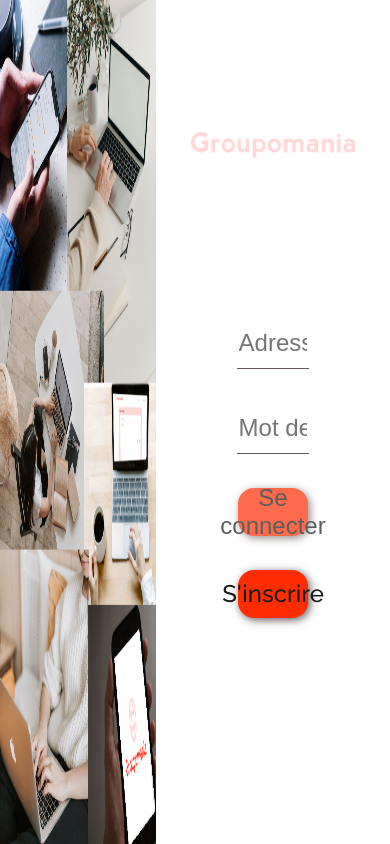
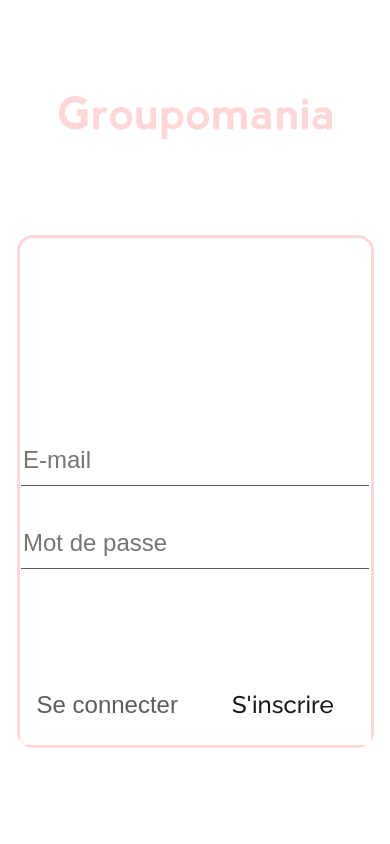
Before and after one commit to RomLabo/RomainLaborde_7_02092021, an Angular app in the folder frontend/: page / in a window 390 px wide. Built offline with nearby package versions, Linux system fonts and the light colour scheme.

Commit message:
Réfection page d'accueil

```diff
--- a/frontend/src/app/auth/auth.component.html
+++ b/frontend/src/app/auth/auth.component.html
@@ -1,13 +1,15 @@
 <div class="home-form">
-    <img class="home-form__img" src="../../assets/background.png" alt="image d'arrière plan">
+    <img class="home-form__img" src="../../assets/background.jpg" alt="image d'arrière plan">
     <div class="home-form__form">
         <img class="form-logo" src="../../assets/logo-title.png" alt="Nom de l'entreprise">
         <form class="form-content" [formGroup]="userLogForm" (ngSubmit)="onLogin()">
-            <input id="email" class="form-content__input" name="email" type="text" placeholder="Adresse e-mail" aria-label="Adresse e-mail" formControlName="email">
+            <input id="email" class="form-content__input" name="email" type="text" placeholder="E-mail" aria-label="Adresse e-mail" formControlName="email">
             <input id="password" class="form-content__input" name="password" type="password" placeholder="Mot de passe" aria-label="Mot de passe" formControlName="password">
-            <button class="form-content__btn" name="login" type="submit" [disabled]="userLogForm.invalid">Se connecter</button>
-            <a routerLink="signin" class="form-content__btn">S'inscrire</a>
             <p>{{ errorMessage }}</p>
+            <div class="form-content__btn">
+                <button class="content-btn" name="login" type="submit" title="Se connecter" [disabled]="userLogForm.invalid">Se connecter</button>
+                <a routerLink="signin" class="content-btn" title="S'inscrire">S'inscrire</a>
+            </div>
         </form>
     </div>
 </div>
--- a/frontend/src/app/auth/auth.component.scss
+++ b/frontend/src/app/auth/auth.component.scss
@@ -1,10 +1,16 @@
+@mixin mobile-only {
+    @media screen and (max-width: 599px){
+        @content;
+    }
+}
+
 input.ng-dirty.ng-invalid {
-    border-bottom: 3px solid #b20a37 ;
+    border-bottom: 2px solid #b20a37 ;
     animation: headshake 100ms cubic-bezier(.4,.1,.6,.9) 2;
 }
 
 input.ng-dirty.ng-valid {
-    border-bottom: 3px solid green;
+    border-bottom: 2px solid green;
 }
 
 .home-form {
@@ -15,6 +21,9 @@
         width: 40%;
         height: 100%;
         position: relative;
+        @include mobile-only {
+            display: none;
+        }
     }
     &__form {
         width: 60%;
@@ -22,6 +31,9 @@
         flex-direction: column;
         align-items: center;
         justify-content: space-evenly;
+        @include mobile-only {
+            width: 100%;
+        }
     }
 }
 
@@ -29,11 +41,18 @@
     display: flex;
     flex-direction: column;
     align-items: center;
-    justify-content: center;
-    gap: 8%;
+    justify-content: flex-end;
+    gap: 2rem;
     padding: 0 1rem 0 1rem;
-    height: 50%;
-    width: 30%;
+    height: 400px;
+    width: 325px;
+    border-radius: 1rem;
+    border: 3px solid #ffd7d7;
+    @include mobile-only {
+        width: 90%;
+        height: 60%;
+        padding: 0;
+    }
     &__input {
         height: 3rem;
         width: 98%;
@@ -43,24 +62,33 @@
         font-size: 1.5rem;
         &:active, &:focus {
             outline: none;
-            border-bottom: 3px solid #675757;
+            border-bottom: 2px solid #675757;
+        }
+        &:active::placeholder, &:focus::placeholder {
+            transform: scale(0.5, 0.5) translate(-50%, -40px);
         }
     }
     &__btn {
-        height: 3rem;
+        display: flex;
+        height: 5rem;
         width: 100%;
-        border-radius: 1rem;
-        background-color: #fd2d01;
+    }
+}
+
+.content-btn {
+    height: 100%;
+    width: 50%;
     border: none;
     text-decoration: none;
     color: rgb(26, 25, 25);
     display: flex;
     justify-content: center;
-        box-shadow: 2px 2px 9px #675757;
     align-items: center;
     font-size: 1.5rem;
     position: relative;
     z-index: 1;
+    cursor: pointer;
+    background-color: #fff;
     &:disabled {
         opacity: 0.7;
     }
@@ -68,20 +96,36 @@
         &::after {
             opacity: 1;
         }
+        &::before {
+            opacity: 1;
+        }
+    }
+    &::before {
+        content: "";
+        bottom: -3px;
+        width: 85%;
+        height: 3px;
+        background-color: #fd2d01;
+        position: absolute;
+        opacity: 0;
+        transition: opacity 250ms;
     }
     &::after {
-            content: "";
+        content: attr(title);
+        color: #fd2d01;
         position: absolute;
-            border-radius: 1.2rem;
+        width: 100%;
+        right: 0;
         top: 0;
-            right: 0;
         bottom: 0;
         left: 0;
-            background: radial-gradient(circle, lighten(#fd2d01, 10) 0%, darken(#fd2d01, 10) 100%);
+        display: flex;
+        justify-content: center;
+        align-items: center;
+        background-color: #fff;
+        border-radius: 1rem;
         opacity: 0;
-            z-index: -1;
         transition: opacity 250ms;
-        }
     }
 }
 
--- a/frontend/src/app/header/header.component.html
+++ b/frontend/src/app/header/header.component.html
@@ -2,9 +2,9 @@
     <img class="header__img" src="../../assets/logo.png" alt="Le logo de l'entreprise">
     <p class="header__text" *ngIf="isAdmin === 1">Administrateur</p>
     <nav class="header__nav">
-        <a class="nav__item nav__item-menu" [routerLink]="['/home']" title="Retour à l'accueil">Accueil</a>
-        <a class="nav__item nav__item-menu" [routerLink]="['/profile']" title="voir profil">Profil</a>
-        <a class="nav__item nav__item-logout" (click)="onClickLogout()" title="Se déconnecter">Déconnexion</a>
+        <a class="nav__item nav__item-menu" [routerLink]="['/home']" title="Accueil">Accueil</a>
+        <a class="nav__item nav__item-menu" [routerLink]="['/profile']" title="Profil">Profil</a>
+        <a class="nav__item nav__item-logout" (click)="onClickLogout()" title="Déconnexion">Déconnexion</a>
     </nav>
 </header>
 <h1>Partagez et restez en contact avec vos collègues</h1>
--- a/frontend/src/app/signin/signin.component.html
+++ b/frontend/src/app/signin/signin.component.html
@@ -1,6 +1,7 @@
 <div class="home-form">
-    <img class="home-form__img" src="../../assets/home-background.png" alt="Image d'arrière plan">
-    <img class="home-form__logo" src="../../assets/logo-title.png" alt="Nom de l'entreprise">
+    <img class="home-form__img" src="../../assets/background.jpg" alt="Image d'arrière plan">
+    <div class="home-form__form">
+        <img class="form-logo" src="../../assets/logo-title.png" alt="Nom de l'entreprise">
         <form class="form-content" [formGroup]="userForm" (ngSubmit)="onSignin()">
             <input id="name" class="form-content__input" name="name" type="text" placeholder="Nom" aria-label="Nom" formControlName="name">
             <div *ngIf="name!.invalid && name!.dirty" class="invalid-message">
@@ -18,7 +19,10 @@
             <div *ngIf="password!.invalid && password!.dirty" class="invalid-message">
                 Le mot de passe doit comporter entre 8 et 15 caractères, au mois une majuscule, une minuscule, deux chiffres et un caractère spécial.
             </div>
-        <button class="form-content__btn" name="login" type="submit" [disabled]="userForm.invalid">S'inscrire</button>
             <p>{{ errorMessage }}</p>
+            <div class="form-content__btn">
+                <button class="content-btn" name="login" type="submit" [disabled]="userForm.invalid" title="S'inscrire">S'inscrire</button>
+            </div>
         </form>
     </div>
+</div>
--- a/frontend/src/app/signin/signin.component.scss
+++ b/frontend/src/app/signin/signin.component.scss
@@ -1,78 +1,95 @@
+@mixin mobile-only {
+    @media screen and (max-width: 599px){
+        @content;
+    }
+}
+
 input.ng-dirty.ng-invalid {
-    border-bottom: 3px solid #b20a37 ;
+    border-bottom: 2px solid #b20a37 ;
     animation: headshake 100ms cubic-bezier(.4,.1,.6,.9) 2;
 }
 
 input.ng-dirty.ng-valid {
-    border-bottom: 3px solid green;
+    border-bottom: 2px solid green;
 }
 
 .home-form {
     width: 100%;
     height: 100vh;
+    display: flex;
     &__img {
-        width: 100%;
+        width: 40%;
         height: 100%;
         position: relative;
+        @include mobile-only {
+            display: none;
         }
-    &__logo {
-        width: 50%;
-        position: absolute;
-        top: 2%;
-        left: 10%;
     }
-    &__text {
-        width: 20%;
-        position: absolute;
-        top: 12%;
-        left: 10%;
-        font-size: 1.5rem;
-        padding: 0 2% 0 2%;
+    &__form {
+        width: 60%;
+        display: flex;
+        flex-direction: column;
+        align-items: center;
+        justify-content: space-evenly;
+        @include mobile-only {
+            width: 100%;
+        }
     }
 }
 
 .form-content {
-    position: absolute;
     display: flex;
     flex-direction: column;
     align-items: center;
-    justify-content: center;
-    gap: 8%;
+    justify-content: flex-end;
+    gap: 1rem;
     padding: 0 1rem 0 1rem;
-    height: 50%;
-    width: 25%;
-    top: 20%;
-    right: 5%;
+    height: 400px;
+    width: 325px;
+    border-radius: 1rem;
+    border: 3px solid #ffd7d7;
+    @include mobile-only {
+        width: 90%;
+        height: 75%;
+        padding: 0;
+    }
     &__input {
-        height: 2rem;
+        height: 3rem;
         width: 98%;
         background-color: transparent;
         border: none;
         border-bottom: 1.5px solid #675757;
-        font-size: 1.2rem;
-        &::placeholder {
-            padding: 0 0 0 4px;
-        }
+        font-size: 1.5rem;
         &:active, &:focus {
             outline: none;
-            border-bottom: 3px solid #675757;
+            border-bottom: 2px solid #675757;
+        }
+        &:active::placeholder, &:focus::placeholder {
+            transform: scale(0.5, 0.5) translate(-50%, -40px);
         }
     }
     &__btn {
-        height: 2.5rem;
+        display: flex;
+        height: 5rem;
         width: 100%;
-        border-radius: 1.2rem;
-        background-color: #fd2d01;
+        justify-content: center;
+    }
+}
+
+.content-btn {
+    height: 100%;
+    width: 60%;
     border: none;
     text-decoration: none;
     color: rgb(26, 25, 25);
     display: flex;
     justify-content: center;
-        box-shadow: 2px 2px 9px #675757;
     align-items: center;
     font-size: 1.5rem;
     position: relative;
     z-index: 1;
+    cursor: pointer;
+    background-color: #fff;
     &:disabled {
         opacity: 0.7;
     }
@@ -80,23 +97,42 @@
         &::after {
             opacity: 1;
         }
+        &::before {
+            opacity: 1;
+        }
+    }
+    &::before {
+        content: "";
+        bottom: -3px;
+        width: 60%;
+        height: 3px;
+        background-color: #fd2d01;
+        position: absolute;
+        opacity: 0;
+        transition: opacity 250ms;
     }
     &::after {
-            content: "";
+        content: attr(title);
+        color: #fd2d01;
         position: absolute;
-            border-radius: 1.2rem;
+        width: 100%;
+        right: 0;
         top: 0;
-            right: 0;
         bottom: 0;
         left: 0;
-            background: radial-gradient(circle, lighten(#fd2d01, 10) 0%, darken(#fd2d01, 10) 100%);
+        display: flex;
+        justify-content: center;
+        align-items: center;
+        background-color: #fff;
+        border-radius: 1rem;
         opacity: 0;
-            z-index: -1;
         transition: opacity 250ms;
     }
 }
+
+.form-logo {
+    width: 70%;
 }
-
 
 
 @keyframes headshake {
--- a/frontend/src/index.html
+++ b/frontend/src/index.html
@@ -2,7 +2,7 @@
 <html lang="fr">
 <head>
   <meta charset="utf-8">
-  <title>Groupomania</title>
+  <title>Groupomania - Réseau social d'entreprise</title>
   <base href="/">
   <meta name="viewport" content="width=device-width, initial-scale=1">
   <link rel="icon" type="image/x-icon" href="favicon.ico">
```
Also changed, not shown: frontend/src/assets/background.jpg (added). Lines whose indentation alone changed are shown as unchanged.
